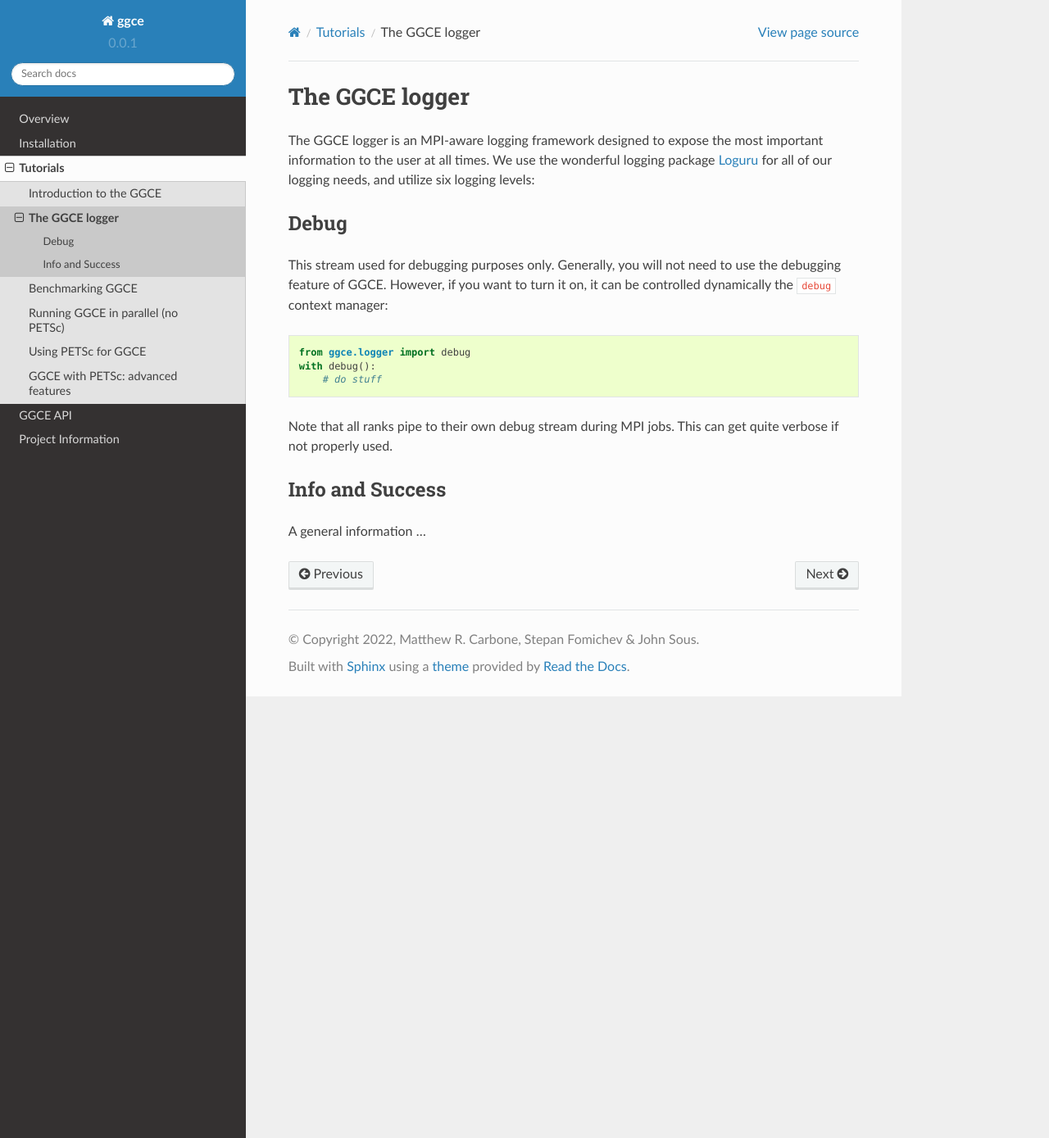
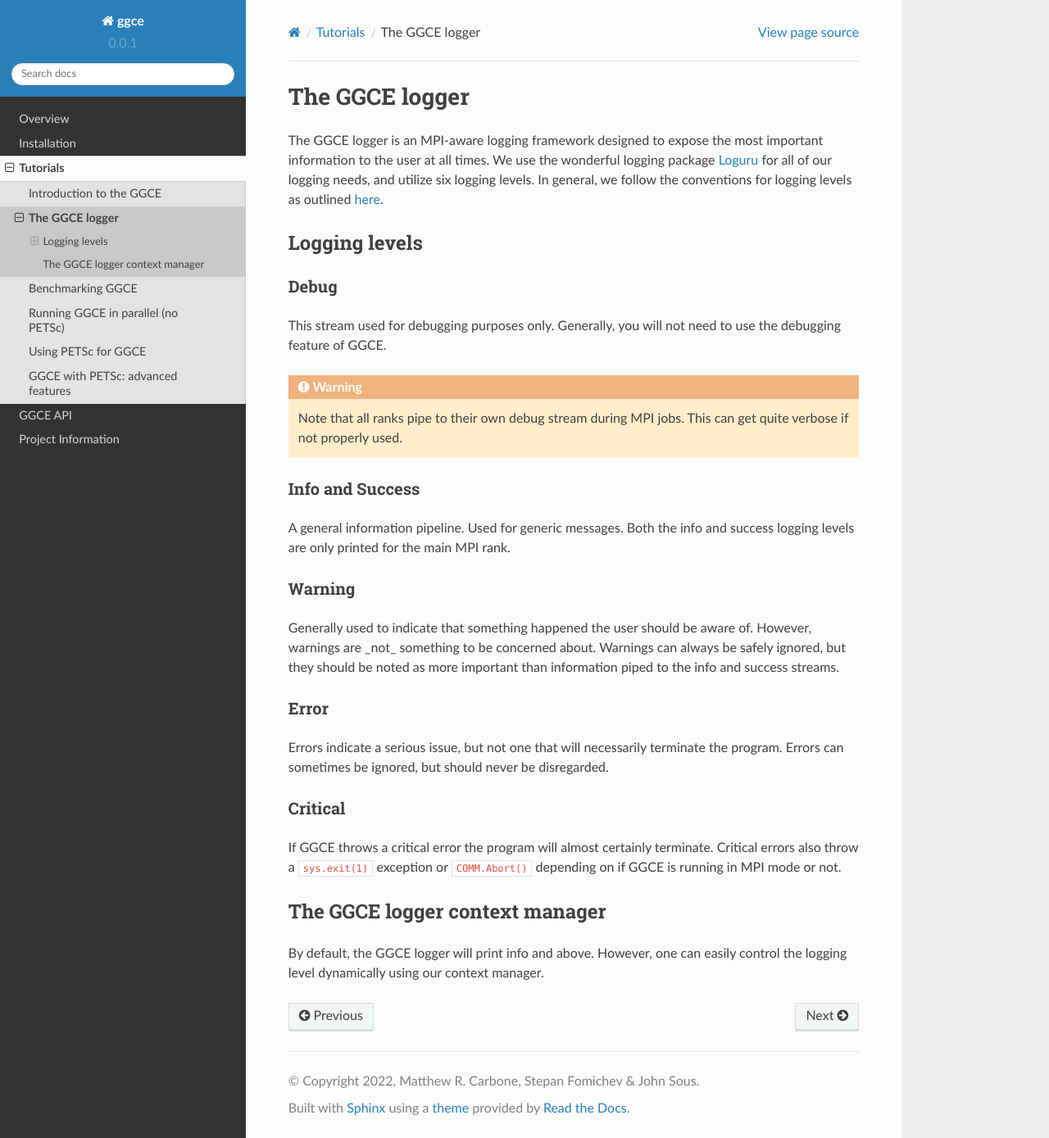
Before and after one commit to matthewcarbone/GGCE, a Sphinx documentation site: the page built from docs/source/tutorials/logger.rst, in a window 1280 px wide and 1389 px high. Shown: the whole window at 82% size. Built offline with Sphinx 7.4.7 and the Read the Docs theme 2.0.0, drawn with Linux system fonts in a browser that asks for light colours.

Commit message:
Checkpoint logger changes

```diff
--- a/docs/source/tutorials/logger.rst
+++ b/docs/source/tutorials/logger.rst
@@ -2,23 +2,43 @@
 The GGCE logger
 ===============
 
-The GGCE logger is an MPI-aware logging framework designed to expose the most important information to the user at all times. We use the wonderful logging package `Loguru <https://loguru.readthedocs.io/en/stable/>`__ for all of our logging needs, and utilize six logging levels:
+The GGCE logger is an MPI-aware logging framework designed to expose the most important information to the user at all times. We use the wonderful logging package `Loguru <https://loguru.readthedocs.io/en/stable/>`__ for all of our logging needs, and utilize six logging levels. In general, we follow the conventions for logging levels as outlined `here <https://docs.python.org/3/howto/logging.html#when-to-use-logging>`__.
 
+Logging levels
+==============
 
 Debug
 -----
 
-This stream used for debugging purposes only. Generally, you will not need to use the debugging feature of GGCE. However, if you want to turn it on, it can be controlled dynamically the ``debug`` context manager:
+This stream used for debugging purposes only. Generally, you will not need to use the debugging feature of GGCE.
 
-.. code-block:: python
+.. warning::
 
-    from ggce.logger import debug
-    with debug():
-        # do stuff
-
-Note that all ranks pipe to their own debug stream during MPI jobs. This can get quite verbose if not properly used.
+    Note that all ranks pipe to their own debug stream during MPI jobs. This can get quite verbose if not properly used.
 
 Info and Success
 ----------------
 
-A general information ...
+A general information pipeline. Used for generic messages. Both the info and success logging levels are only printed for the main MPI rank.
+
+
+Warning
+-------
+
+Generally used to indicate that something happened the user should be aware of. However, warnings are _not_ something to be concerned about. Warnings can always be safely ignored, but they should be noted as more important than information piped to the info and success streams.
+
+Error
+-----
+
+Errors indicate a serious issue, but not one that will necessarily terminate the program. Errors can sometimes be ignored, but should never be disregarded.
+
+Critical
+--------
+
+If GGCE throws a critical error the program will almost certainly terminate. Critical errors also throw a ``sys.exit(1)`` exception or ``COMM.Abort()`` depending on if GGCE is running in MPI mode or not.
+
+
+The GGCE logger context manager
+===============================
+
+By default, the GGCE logger will print info and above. However, one can easily control the logging level dynamically using our context manager.
```
